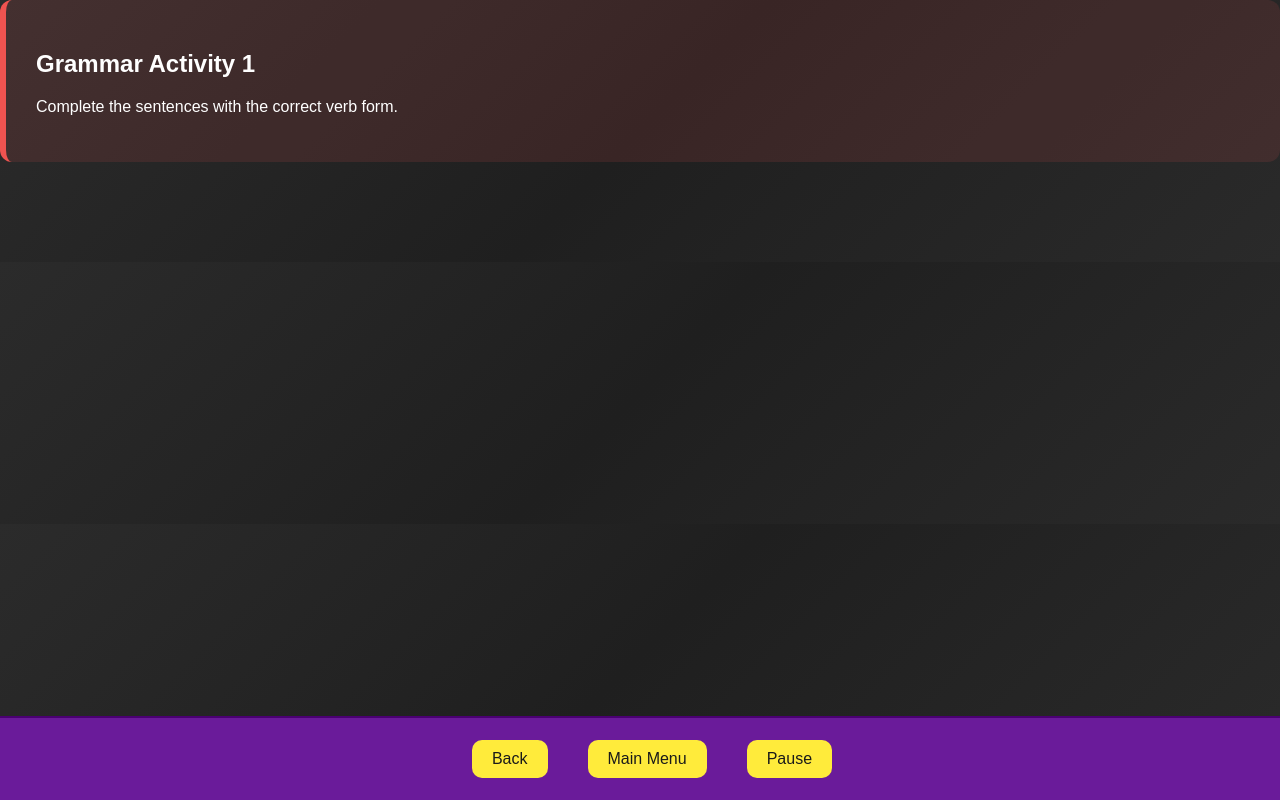
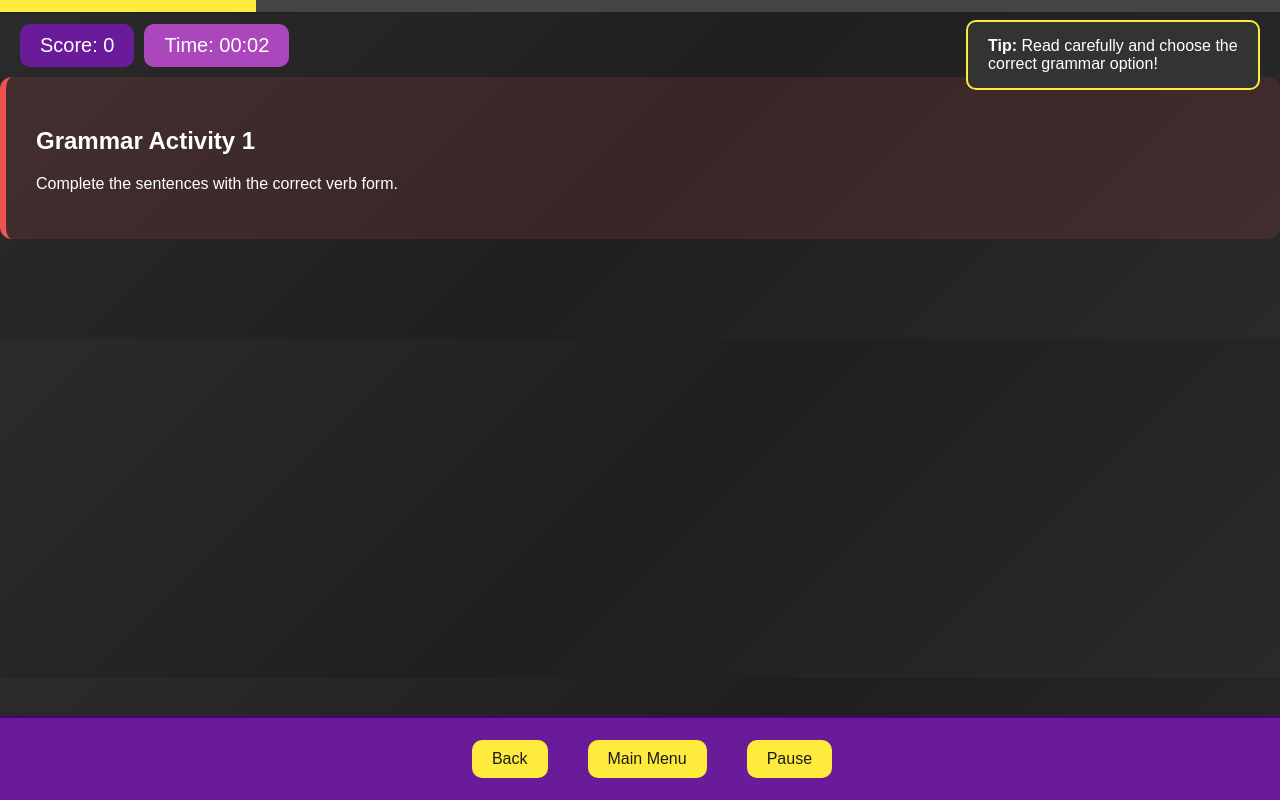
Before and after one commit to LAULAUtonton/GAMIFICATION, a plain HTML site: page stations/grammar.html in a window 1280 px wide. Both pictures are taken after a click on the button "Grammar Activity 1". Drawn offline with Linux system fonts and the light colour scheme.

Commit message:
Update grammar.html

```diff
--- a/stations/grammar.html
+++ b/stations/grammar.html
@@ -16,45 +16,14 @@ body {
 }
 
 /* UNIVERSAL ACTIVITY COLORS */
-.ordering-theme {
-    background: #00B0FF20;
-    border-left: 6px solid #00B0FF;
-}
-
-.matching-theme {
-    background: #AB47BC20;
-    border-left: 6px solid #AB47BC;
-}
-
-.trivia-theme {
-    background: #4CAF5020;
-    border-left: 6px solid #4CAF50;
-}
-
-.fill-theme {
-    background: #EF535020;
-    border-left: 6px solid #EF5350;
-}
-
-.builder-theme {
-    background: #FDD83520;
-    border-left: 6px solid #FDD835;
-}
-
-.listen-theme {
-    background: #FFA72620;
-    border-left: 6px solid #FFA726;
-}
-
-.read-theme {
-    background: #5C6BC020;
-    border-left: 6px solid #5C6BC0;
-}
-
-.speak-theme {
-    background: #26C6DA20;
-    border-left: 6px solid #26C6DA;
-}
+.ordering-theme { background: #00B0FF20; border-left: 6px solid #00B0FF; }
+.matching-theme { background: #AB47BC20; border-left: 6px solid #AB47BC; }
+.trivia-theme { background: #4CAF5020; border-left: 6px solid #4CAF50; }
+.fill-theme { background: #EF535020; border-left: 6px solid #EF5350; }
+.builder-theme { background: #FDD83520; border-left: 6px solid #FDD835; }
+.listen-theme { background: #FFA72620; border-left: 6px solid #FFA726; }
+.read-theme { background: #5C6BC020; border-left: 6px solid #5C6BC0; }
+.speak-theme { background: #26C6DA20; border-left: 6px solid #26C6DA; }
 
 /* FIXED BOTTOM BAR — PURPLE */
 .fixed-bar {
@@ -82,11 +51,7 @@ body {
     cursor: pointer;
     font-size: 16px;
 }
-
-.bar-btn:hover {
-    background: #FBC02D;
-    color: black;
-}
+.bar-btn:hover { background: #FBC02D; color: black; }
 
 /* GENERAL LAYOUT */
 .screen {
@@ -94,15 +59,11 @@ body {
     padding: 30px;
     margin-bottom: 100px;
     border-radius: 12px;
-    color: white;
 }
-
 #main {
     padding: 30px;
     margin-bottom: 100px;
-    color: white;
 }
-
 button {
     padding: 12px 20px;
     margin: 10px;
@@ -113,16 +74,84 @@ button {
     font-size: 18px;
     color: black;
 }
+button:hover { background: #0288D1; color: white; }
 
-button:hover {
-    background: #0288D1;
+/* ========================= */
+/* UNIVERSAL HUD CSS */
+/* ========================= */
+
+#progress-container {
+    width: 100%;
+    height: 12px;
+    background: #444;
+    border-bottom: 2px solid #222;
+}
+#progress-bar {
+    width: 0%;
+    height: 100%;
+    background: #FFEB3B;
+    transition: width 0.4s ease;
+}
+
+#hud-row {
+    display: flex;
+    gap: 10px;
+    padding: 10px 20px;
+}
+
+#score-box {
+    padding: 10px 20px;
+    font-size: 20px;
+    background: #6A1B9A;
+    border-radius: 10px;
+}
+
+#timer-box {
+    padding: 10px 20px;
+    font-size: 20px;
+    background: #AB47BC;
+    border-radius: 10px;
+}
+
+#tip-box {
+    position: fixed;
+    top: 20px;
+    right: 20px;
+    background: #333;
+    padding: 15px 20px;
+    border-radius: 10px;
+    border: 2px solid #FFEB3B;
+    font-size: 16px;
+    max-width: 250px;
     color: white;
+    z-index: 9999;
 }
 
 </style>
 </head>
 
 <body>
+
+<!-- ========================= -->
+<!-- UNIVERSAL HUD BLOCK -->
+<!-- ========================= -->
+
+<div id="progress-container">
+    <div id="progress-bar"></div>
+</div>
+
+<div id="hud-row">
+    <div id="score-box">Score: <span id="score">0</span></div>
+    <div id="timer-box">Time: <span id="timer">00:00</span></div>
+</div>
+
+<div id="tip-box">
+    <strong>Tip:</strong> <span id="tip-text">Choose a grammar activity to begin!</span>
+</div>
+
+<!-- ========================= -->
+<!-- END HUD BLOCK -->
+<!-- ========================= -->
 
 <!-- FIXED BOTTOM BAR -->
 <div class="fixed-bar">
@@ -159,14 +188,59 @@ button:hover {
 
 <script>
 
+/* SCREEN NAVIGATION */
 function openScreen(id) {
     document.querySelectorAll('.screen, #main').forEach(s => s.style.display = 'none');
     document.getElementById(id).style.display = 'block';
+
+    setTip("Read carefully and choose the correct grammar option!");
+    startTimer();
+    setProgress(20);
 }
 
 function goBack() {
     document.querySelectorAll('.screen').forEach(s => s.style.display = 'none');
     document.getElementById('main').style.display = 'block';
+
+    stopTimer();
+    setTip("Choose a grammar activity to begin!");
+    setProgress(0);
+}
+
+/* ========================= */
+/* UNIVERSAL HUD JS */
+/* ========================= */
+
+function setProgress(percent) {
+    document.getElementById("progress-bar").style.width = percent + "%";
+}
+
+let score = 0;
+function addScore(points) {
+    score += points;
+    document.getElementById("score").textContent = score;
+}
+
+let time = 0;
+let timerInterval;
+
+function startTimer() {
+    stopTimer();
+    time = 0;
+    timerInterval = setInterval(() => {
+        time++;
+        let minutes = String(Math.floor(time / 60)).padStart(2, '0');
+        let seconds = String(time % 60).padStart(2, '0');
+        document.getElementById("timer").textContent = `${minutes}:${seconds}`;
+    }, 1000);
+}
+
+function stopTimer() {
+    clearInterval(timerInterval);
+}
+
+function setTip(text) {
+    document.getElementById("tip-text").textContent = text;
 }
 
 </script>
```
